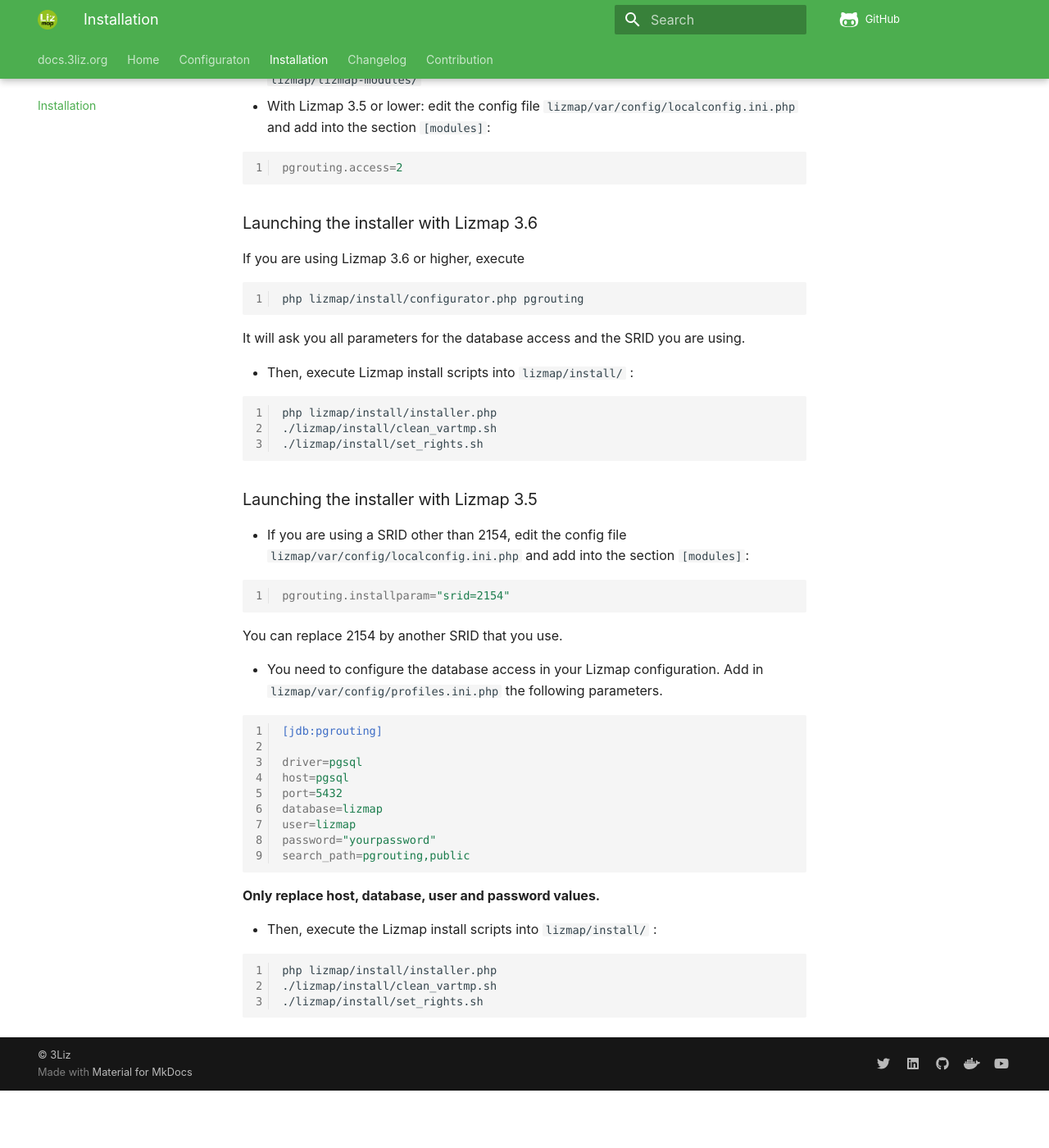
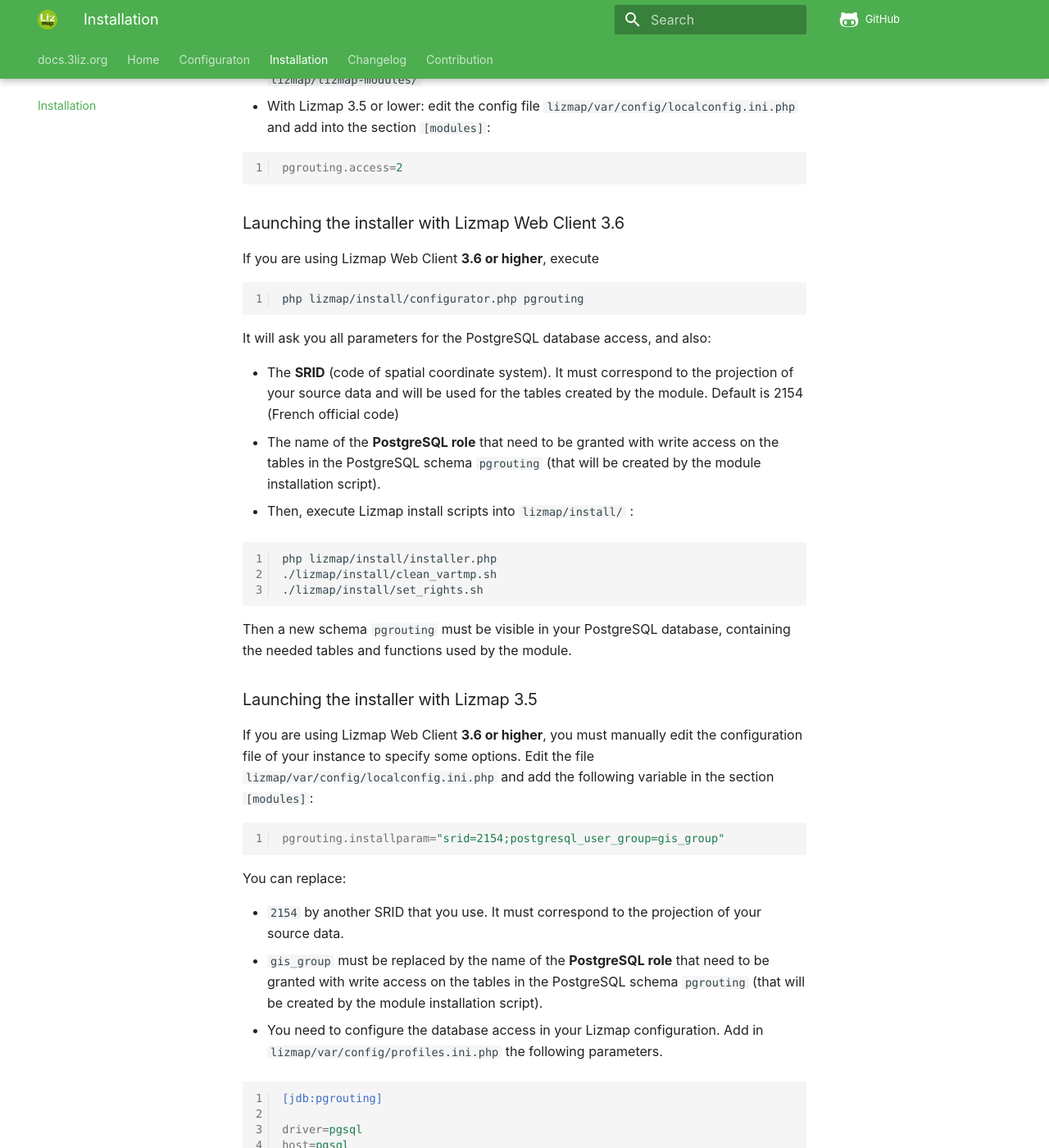
Before and after one commit to 3liz/lizmap-pgrouting-module, an MkDocs documentation site: the page built from docs/installation.md, in a window 1280 px wide and 1400 px high, scrolled down 610 px. Shown: the whole window at 82% size. Built offline with MkDocs 1.6.1 and Material for MkDocs 9.7.7, drawn with Linux system fonts in a browser that asks for light colours; nearby versions of some CDN libraries; comment, search, counter and statistics services are not loaded; before the commit the page ends 1940 px from its top, so only the background shows below that; some of the changed text lies outside the part shown.

Commit message:
Docs - Improve the installation file

````diff
--- a/docs/installation.md
+++ b/docs/installation.md
@@ -1,7 +1,7 @@
 # requirements
 
-- a Postgresql database with the pgrouting extension
-- Lizmap 3.5 or above
+* a PostgreSQL database with the **postgis** and **pgrouting** extensions installed
+* Lizmap Web Client 3.5 or above
 
 # Installation
 
@@ -29,17 +29,23 @@
 ```
 
 
-### Launching the installer with Lizmap 3.6
+### Launching the installer with Lizmap Web Client 3.6
 
 
-If you are using Lizmap 3.6 or higher, execute
+If you are using Lizmap Web Client **3.6 or higher**, execute
 
 ```bash
 php lizmap/install/configurator.php pgrouting
 ```
 
-It will ask you all parameters for the database access and the SRID you are using.
+It will ask you all parameters for the PostgreSQL database access, and also:
 
+
+* The **SRID** (code of spatial coordinate system). It must correspond to the projection of your source data
+  and will be used for the tables created by the module. Default is 2154 (French official code)
+* The name of the **PostgreSQL role** that need to be granted with write access on the tables
+  in the PostgreSQL schema `pgrouting` (that will be created by the module installation
+  script).
 
 * Then, execute Lizmap install scripts into `lizmap/install/` :
 
@@ -49,15 +55,25 @@
 ./lizmap/install/set_rights.sh
 ```
 
+Then a new schema `pgrouting` must be visible in your PostgreSQL database, containing the needed
+tables and functions used by the module.
+
 ### Launching the installer with Lizmap 3.5
 
-* If you are using a SRID other than 2154, edit the config file
-  `lizmap/var/config/localconfig.ini.php` and add into the section `[modules]`:
+If you are using Lizmap Web Client **3.6 or higher**, you must manually edit the configuration
+file of your instance to specify some options. Edit the file `lizmap/var/config/localconfig.ini.php`
+and add the following variable in the section `[modules]`:
 
 ```ini
-pgrouting.installparam="srid=2154"
+pgrouting.installparam="srid=2154;postgresql_user_group=gis_group"
 ```
-You can replace 2154 by another SRID that you use.
+
+You can replace:
+
+* `2154` by another SRID that you use. It must correspond to the projection of your source data.
+* `gis_group` must be replaced by the name of the **PostgreSQL role** that need to be granted with write
+  access on the tables in the PostgreSQL schema `pgrouting` (that will be created by the module installation
+  script).
 
 * You need to configure the database access in your Lizmap configuration.
   Add in `lizmap/var/config/profiles.ini.php` the following parameters.
````
Also changed, not shown: docs/configuration.md (+1 -1 lines).
